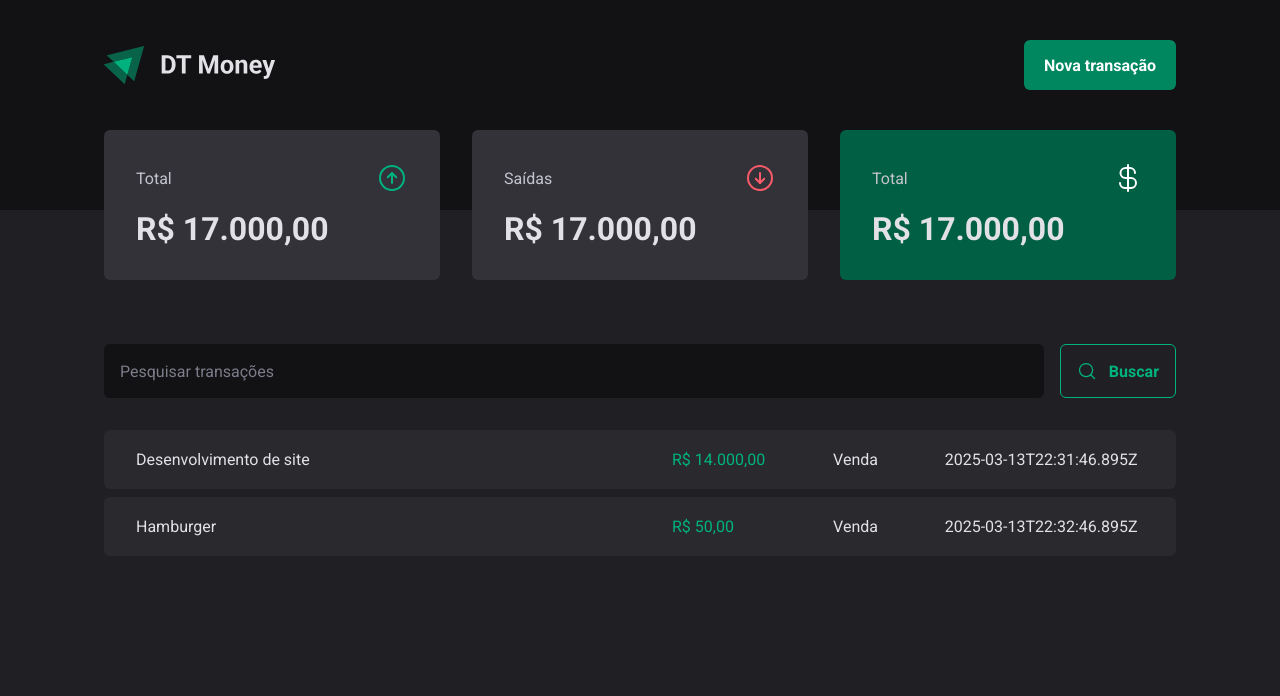
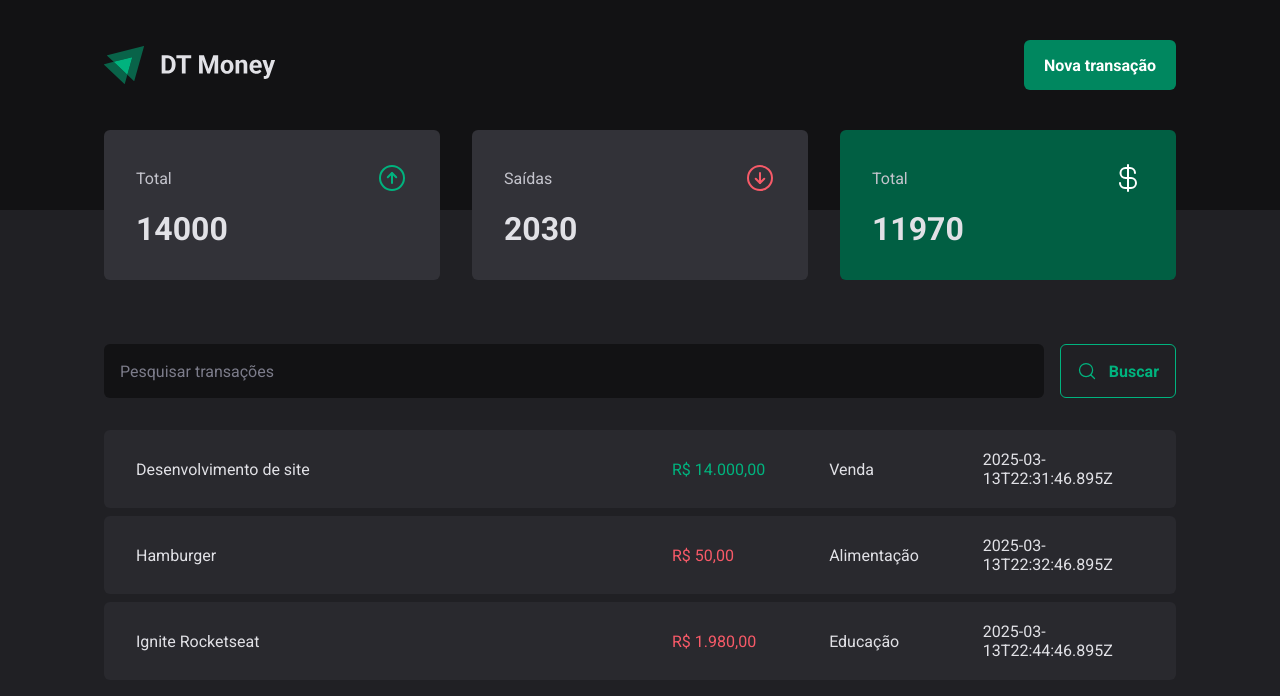
Before and after one commit to filipevolz/dt-money, a React (Vite) app: page / in a window 1280 px wide. Shown: the top 696 px of the page. Built offline with nearby package versions, Linux system fonts and the light colour scheme; data requests are answered from the project's data file.

Commit message:
add calculo das transacoes no summary

```diff
--- a/server.json
+++ b/server.json
@@ -11,10 +11,18 @@
     {
       "id": 2,
       "description": "Hamburger",
-      "type": "income",
-      "category": "Venda",
+      "type": "outcome",
+      "category": "Alimentação",
       "price": 50,
       "createdAt": "2025-03-13T22:32:46.895Z"
+    },
+    {
+      "id": 3,
+      "description": "Ignite Rocketseat",
+      "type": "outcome",
+      "category": "Educação",
+      "price": 1980,
+      "createdAt": "2025-03-13T22:44:46.895Z"
     }
   ]
 }
--- a/src/components/Summary/index.tsx
+++ b/src/components/Summary/index.tsx
@@ -5,7 +5,26 @@ import { useContext } from "react";
 import { TransactionsContext } from "../../contexts/TransactionsContext";
 
 export function Summary() {
-  const { transactions } = useContext(TransactionsContext)
+  const { transactions } = useContext(TransactionsContext);
+
+  const summary = transactions.reduce(
+    (acc, transaction) => {
+      if (transaction.type === 'income') {
+        acc.income += transaction.price;
+        acc.total += transaction.price;
+      } else {
+        acc.outcome += transaction.price;
+        acc.total -= transaction.price;
+      }
+
+      return acc;
+    },
+    {
+      income: 0,
+      outcome: 0,
+      total: 0,
+    }
+  )
 
   return(
     <SummaryContainer>
@@ -15,7 +34,7 @@ export function Summary() {
           <ArrowCircleUp size={32} color="#00b37e"/>
         </header>
 
-        <strong>R$ 17.000,00</strong>
+        <strong>{summary.income}</strong>
       </SummaryCard>
 
       <SummaryCard>
@@ -24,7 +43,7 @@ export function Summary() {
           <ArrowCircleDown size={32} color="#f75a68"/>
         </header>
 
-        <strong>R$ 17.000,00</strong>
+        <strong>{summary.outcome}</strong>
       </SummaryCard>
 
       <SummaryCard variant="green">
@@ -33,7 +52,7 @@ export function Summary() {
           <CurrencyDollar size={32} color="#fff"/>
         </header>
 
-        <strong>R$ 17.000,00</strong>
+        <strong>{summary.total}</strong>
       </SummaryCard>
     </SummaryContainer>
   )
```
